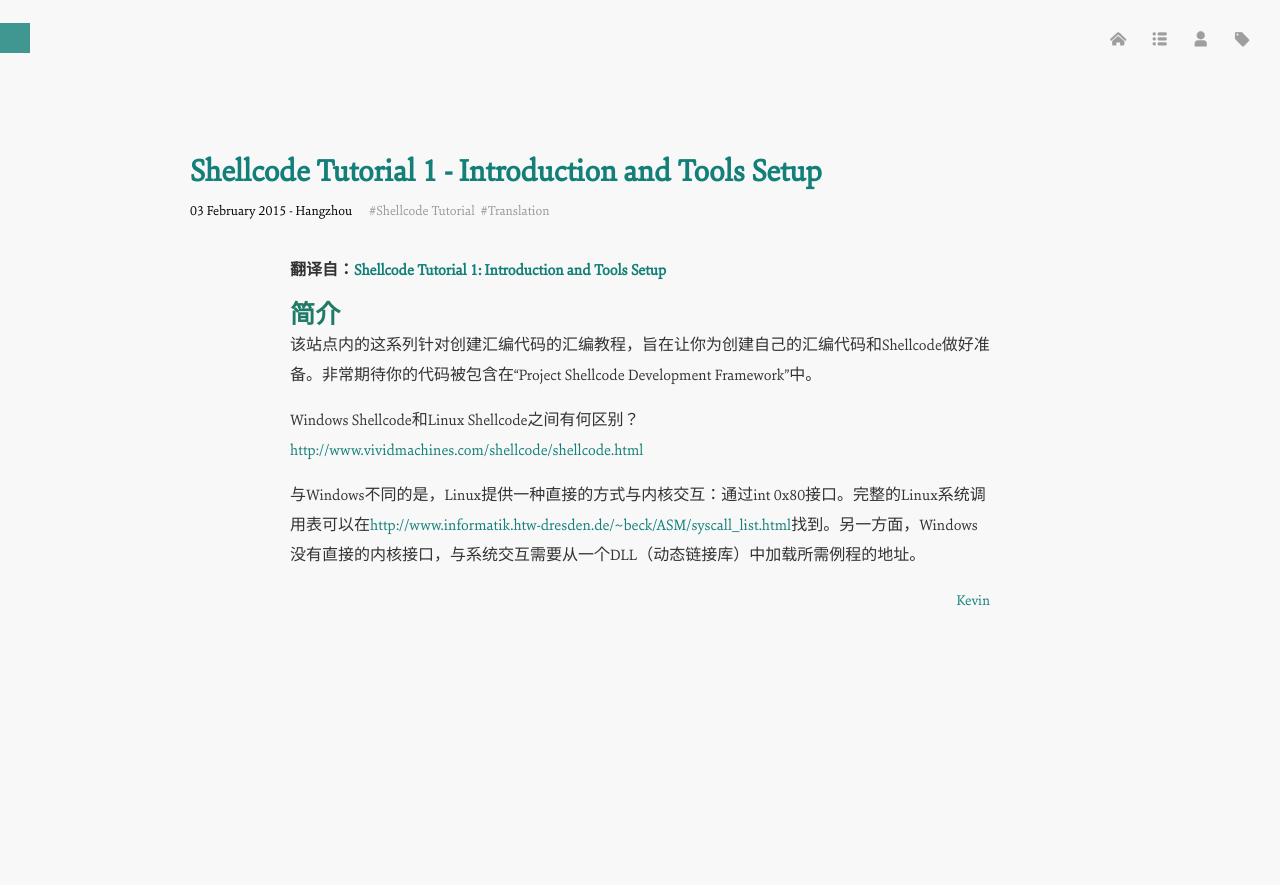
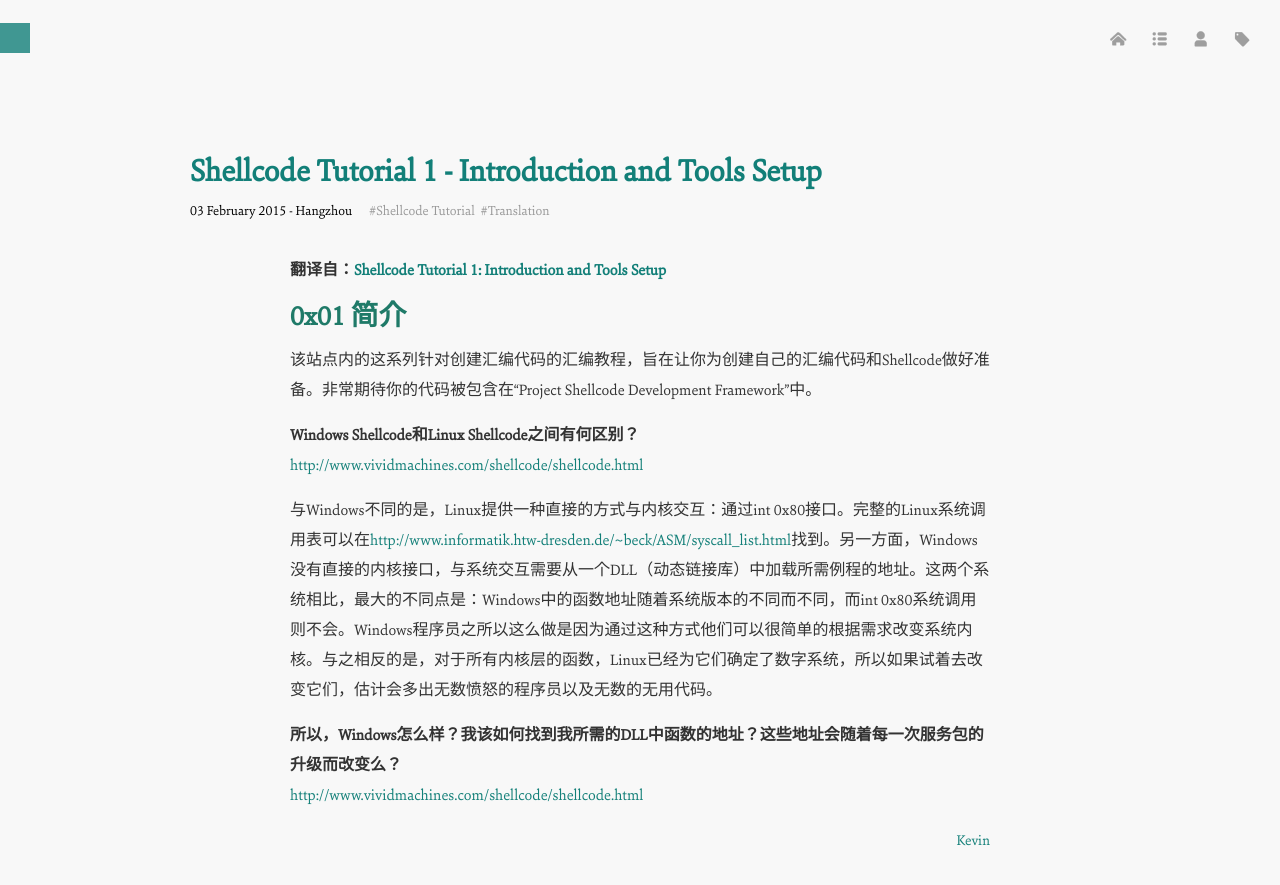
Before and after one commit to KevinIsCool/Kevin, a Jekyll site: the page built from _posts/tech/2015-02-03-Shellcode-Tutorial-1-Introduction-and-Tools-Setup.md, in a window 1280 px wide and 935 px high. Shown: the top 885 px of the window. Built offline with Jekyll 4.4.1, drawn with Linux system fonts in a browser that asks for light colours; Markdown is read by kramdown in place of the engine named in the settings; comment, search, counter and statistics services are not loaded.

Commit message:
shellcode

```diff
--- a/_posts/tech/2015-02-03-Shellcode-Tutorial-1-Introduction-and-Tools-Setup.md
+++ b/_posts/tech/2015-02-03-Shellcode-Tutorial-1-Introduction-and-Tools-Setup.md
@@ -11,10 +11,13 @@
 
 **翻译自：[Shellcode Tutorial 1: Introduction and Tools Setup](http://www.projectshellcode.com/node/17)**
 
-###简介
+##0x01 简介
 该站点内的这系列针对创建汇编代码的汇编教程，旨在让你为创建自己的汇编代码和Shellcode做好准备。非常期待你的代码被包含在“Project Shellcode Development Framework”中。
 
-Windows Shellcode和Linux Shellcode之间有何区别？
+**Windows Shellcode和Linux Shellcode之间有何区别？**
 [http://www.vividmachines.com/shellcode/shellcode.html](http://www.vividmachines.com/shellcode/shellcode.html)
 
-与Windows不同的是，Linux提供一种直接的方式与内核交互：通过int 0x80接口。完整的Linux系统调用表可以在[http://www.informatik.htw-dresden.de/~beck/ASM/syscall_list.html](http://www.informatik.htw-dresden.de/~beck/ASM/syscall_list.html)找到。另一方面，Windows没有直接的内核接口，与系统交互需要从一个DLL（动态链接库）中加载所需例程的地址。
+与Windows不同的是，Linux提供一种直接的方式与内核交互：通过int 0x80接口。完整的Linux系统调用表可以在[http://www.informatik.htw-dresden.de/~beck/ASM/syscall_list.html](http://www.informatik.htw-dresden.de/~beck/ASM/syscall_list.html)找到。另一方面，Windows没有直接的内核接口，与系统交互需要从一个DLL（动态链接库）中加载所需例程的地址。这两个系统相比，最大的不同点是：Windows中的函数地址随着系统版本的不同而不同，而int 0x80系统调用则不会。Windows程序员之所以这么做是因为通过这种方式他们可以很简单的根据需求改变系统内核。与之相反的是，对于所有内核层的函数，Linux已经为它们确定了数字系统，所以如果试着去改变它们，估计会多出无数愤怒的程序员以及无数的无用代码。
+
+**所以，Windows怎么样？我该如何找到我所需的DLL中函数的地址？这些地址会随着每一次服务包的升级而改变么？**
+[http://www.vividmachines.com/shellcode/shellcode.html](http://www.vividmachines.com/shellcode/shellcode.html)
```
